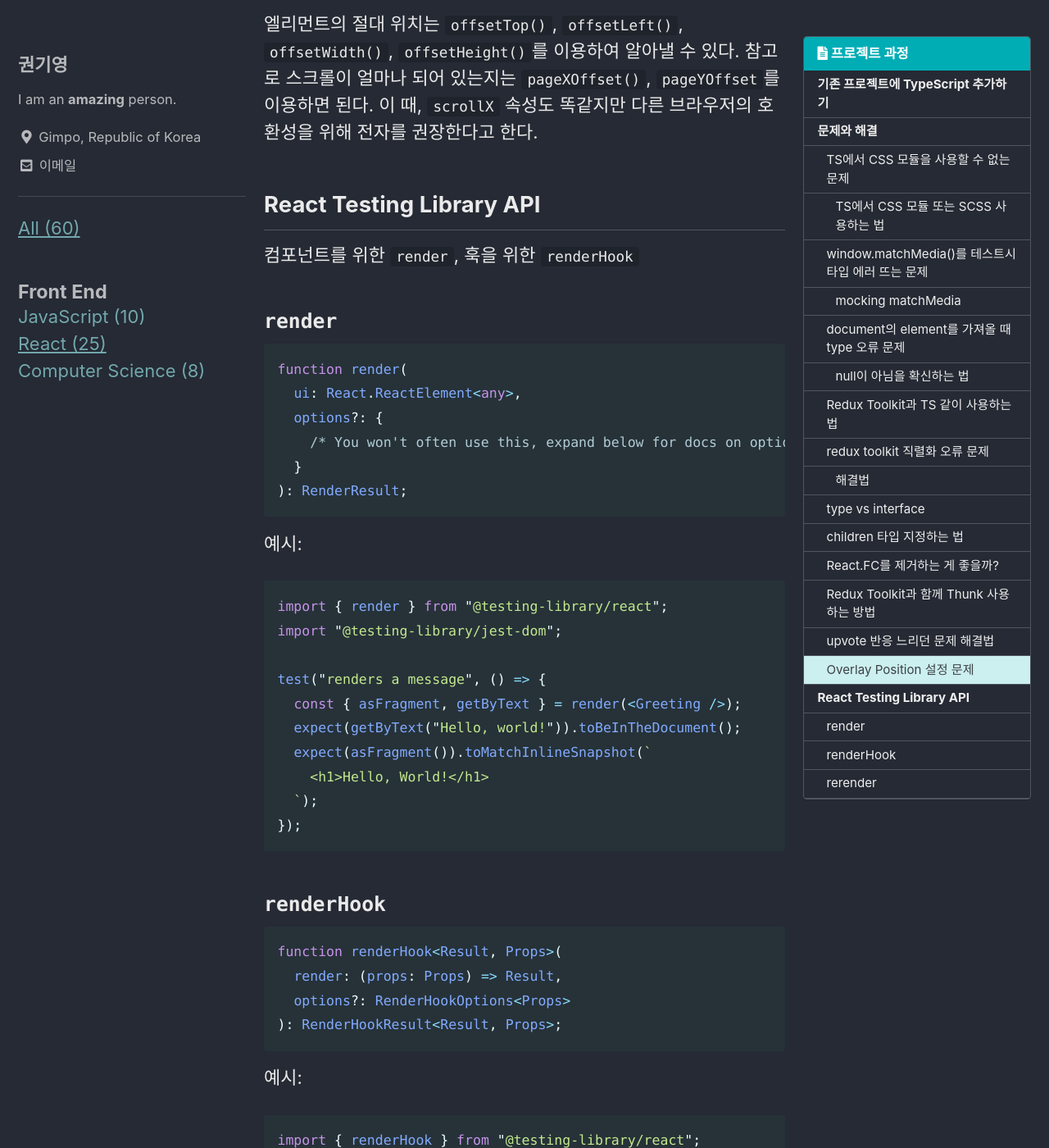
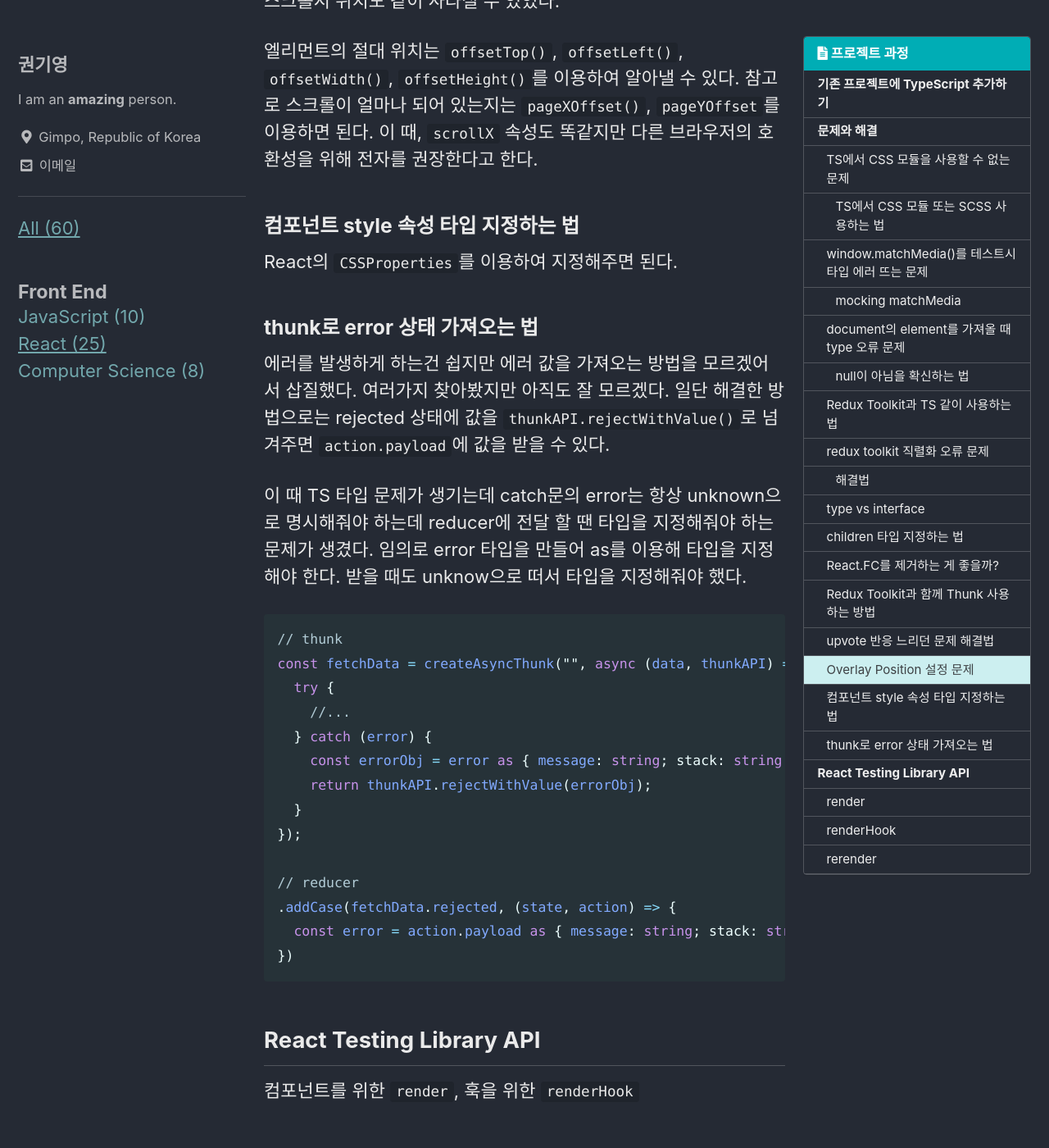
Before and after one commit to jhan117/jhan117.github.io, a Jekyll site: the page built from _posts/2023-01-09-project5.md, in a window 1280 px wide and 1400 px high, scrolled down 6761 px. Shown: the whole window at 82% size. Built offline with Jekyll 4.4.1, drawn with Linux system fonts in a browser that asks for light colours; cached includes are drawn as plain includes; comment, search, counter and statistics services are not loaded; some of the changed text lies outside the part shown.

Commit message:
TIL: 2023-01-26

````diff
--- a/_posts/2023-01-09-project5.md
+++ b/_posts/2023-01-09-project5.md
@@ -164,9 +164,36 @@ const C2 = (props: CProps) => {};
 
 오버레이를 최상단으로 portal하다보니 기존에는 근처 관련 엘리먼트에 relative를 설정해 위치를 조정할 수 있었으나 portal 후에는 설정할 수 없어서 위치를 가져와 계산하는 것이 좋을 것 같다.
 
-`getBoundingClientRect()`나 `getClientRects()`는 윈도우에서 상대적인 위치이기에 이보다는 절대 위치를 가져오는 것이 스크롤시 모달창이 안 뜨고 좋을 것 같다.
+`getBoundingClientRect()`나 `getClientRects()`는 윈도우에서 상대적인 위치이기에 ~~이보다는 절대 위치를 가져오는 것이 스크롤시 모달창이 안 뜨고 좋을 것 같다.~~ 라고 멍청하게 생각했는데 상대적이어야 스크롤시 위치도 같이 사라질 수 있었다.
 
 엘리먼트의 절대 위치는 `offsetTop()`, `offsetLeft()`, `offsetWidth()`, `offsetHeight()`를 이용하여 알아낼 수 있다. 참고로 스크롤이 얼마나 되어 있는지는 `pageXOffset()`, `pageYOffset`를 이용하면 된다. 이 때, `scrollX` 속성도 똑같지만 다른 브라우저의 호환성을 위해 전자를 권장한다고 한다.
+
+### 컴포넌트 style 속성 타입 지정하는 법
+
+React의 `CSSProperties`를 이용하여 지정해주면 된다.
+
+### thunk로 error 상태 가져오는 법
+
+에러를 발생하게 하는건 쉽지만 에러 값을 가져오는 방법을 모르겠어서 삽질했다. 여러가지 찾아봤지만 아직도 잘 모르겠다. 일단 해결한 방법으로는 rejected 상태에 값을 `thunkAPI.rejectWithValue()`로 넘겨주면 `action.payload`에 값을 받을 수 있다.
+
+이 때 TS 타입 문제가 생기는데 catch문의 error는 항상 unknown으로 명시해줘야 하는데 reducer에 전달 할 땐 타입을 지정해줘야 하는 문제가 생겼다. 임의로 error 타입을 만들어 as를 이용해 타입을 지정해야 한다. 받을 때도 unknow으로 떠서 타입을 지정해줘야 했다.
+
+```ts
+// thunk
+const fetchData = createAsyncThunk("", async (data, thunkAPI) => {
+  try {
+    //...
+  } catch (error) {
+    const errorObj = error as { message: string; stack: string };
+    return thunkAPI.rejectWithValue(errorObj);
+  }
+});
+
+// reducer
+.addCase(fetchData.rejected, (state, action) => {
+  const error = action.payload as { message: string; stack: string };
+})
+```
 
 ## React Testing Library API
 
````
Also changed, not shown: other parts of _posts/2023-01-09-project5.md (+1 -1 lines).
